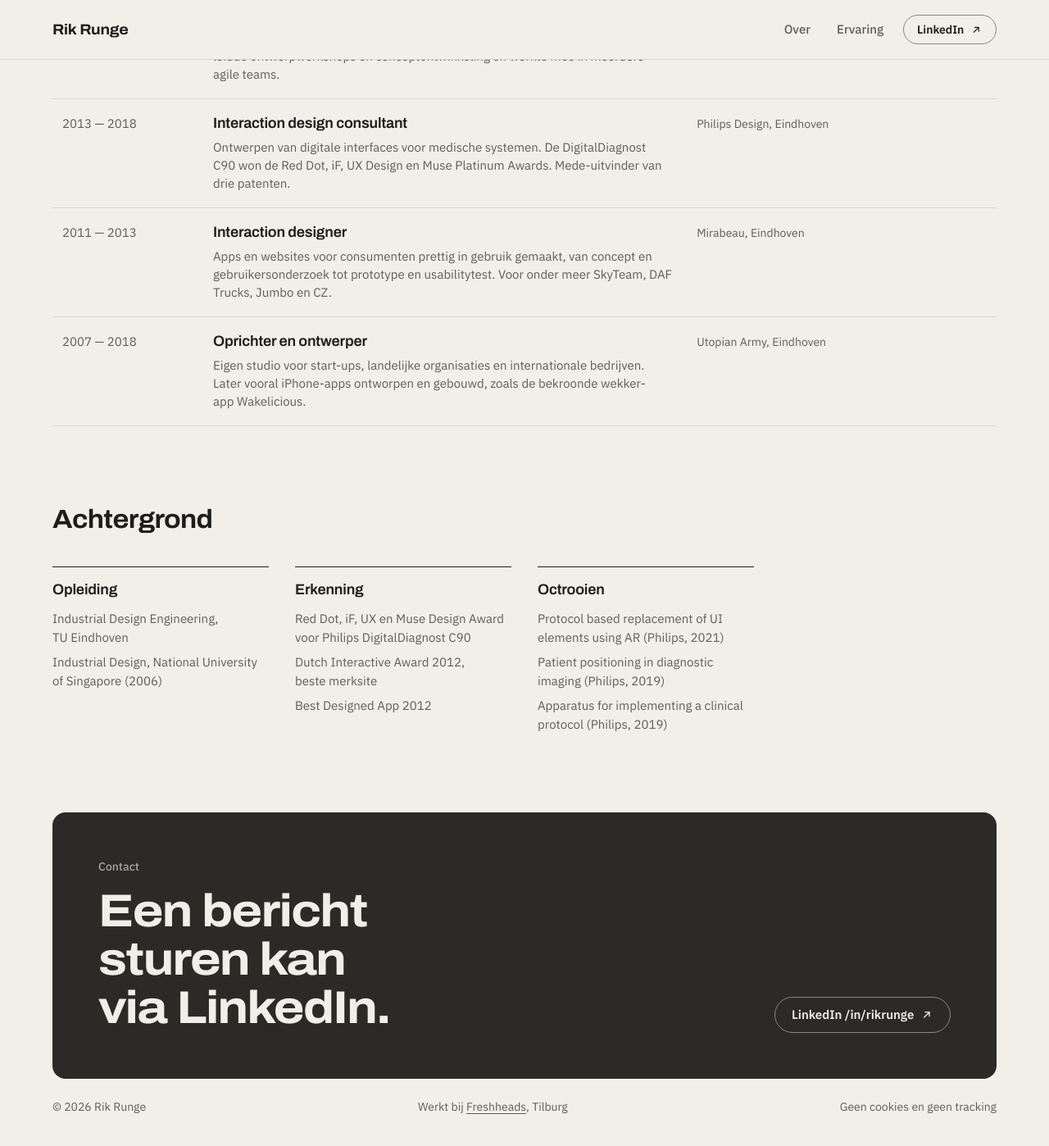
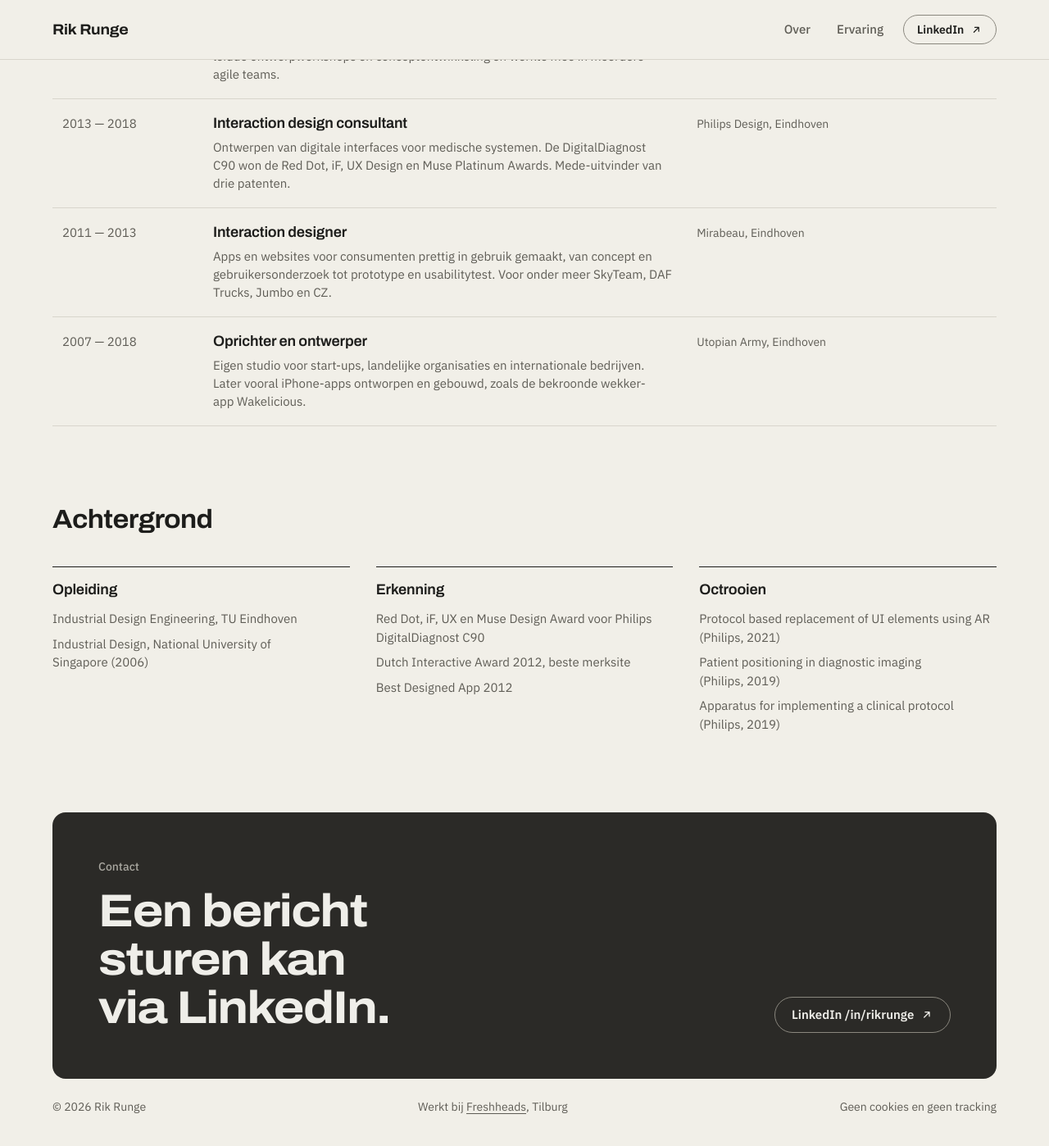
Before and after one commit to rikr-fh/portfolio, a Jekyll site: the page built from index.md, in a window 1280 px wide and 1400 px high, scrolled down 1418 px. Shown: the whole window at 82% size. Built offline with Jekyll 4.4.1, drawn with Linux system fonts in a browser that asks for light colours.

Commit message:
Update site.css

```diff
--- a/assets/css/site.css
+++ b/assets/css/site.css
@@ -114,7 +114,7 @@ img { display: block; max-width: 100%; height: auto; }
 .cijfers dd { font: 720 clamp(2.25rem, 1.6rem + 2vw, 3rem)/1.05 var(--kop); font-stretch: 108%; letter-spacing: -.03em; margin-bottom: 6px; }
 
 /* ── Kolommen (werkwijze, achtergrond) ───────────────────── */
-.kolommen { display: grid; grid-template-columns: repeat(4, 1fr); gap: 32px; align-items: start; }
+.kolommen { display: grid; grid-template-columns: repeat(3, 1fr); gap: 32px; align-items: start; }
 .kolommen--3 { grid-template-columns: repeat(3, 1fr); }
 .kolom { border-top: 1px solid var(--inkt); padding-top: 16px; }
 .kolom ul { margin-top: 12px; display: flex; flex-direction: column; gap: 8px; }
```
